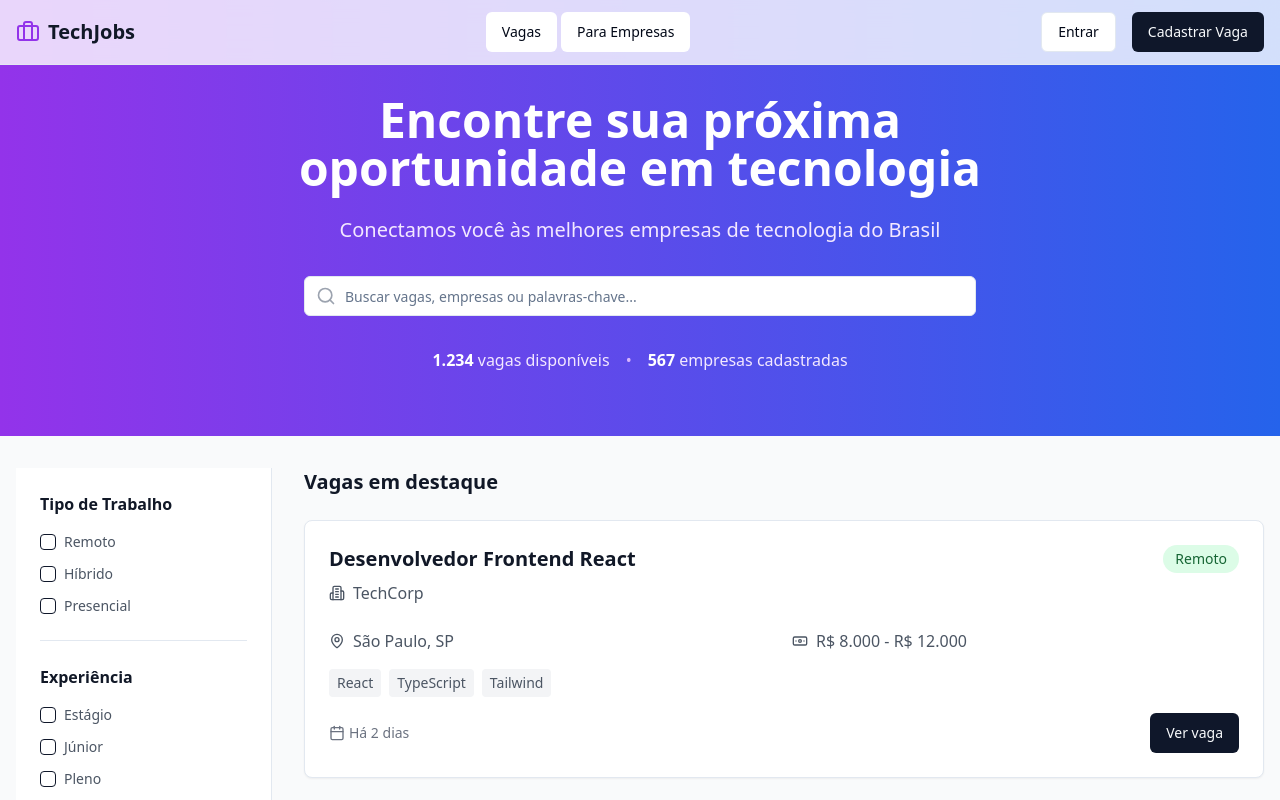
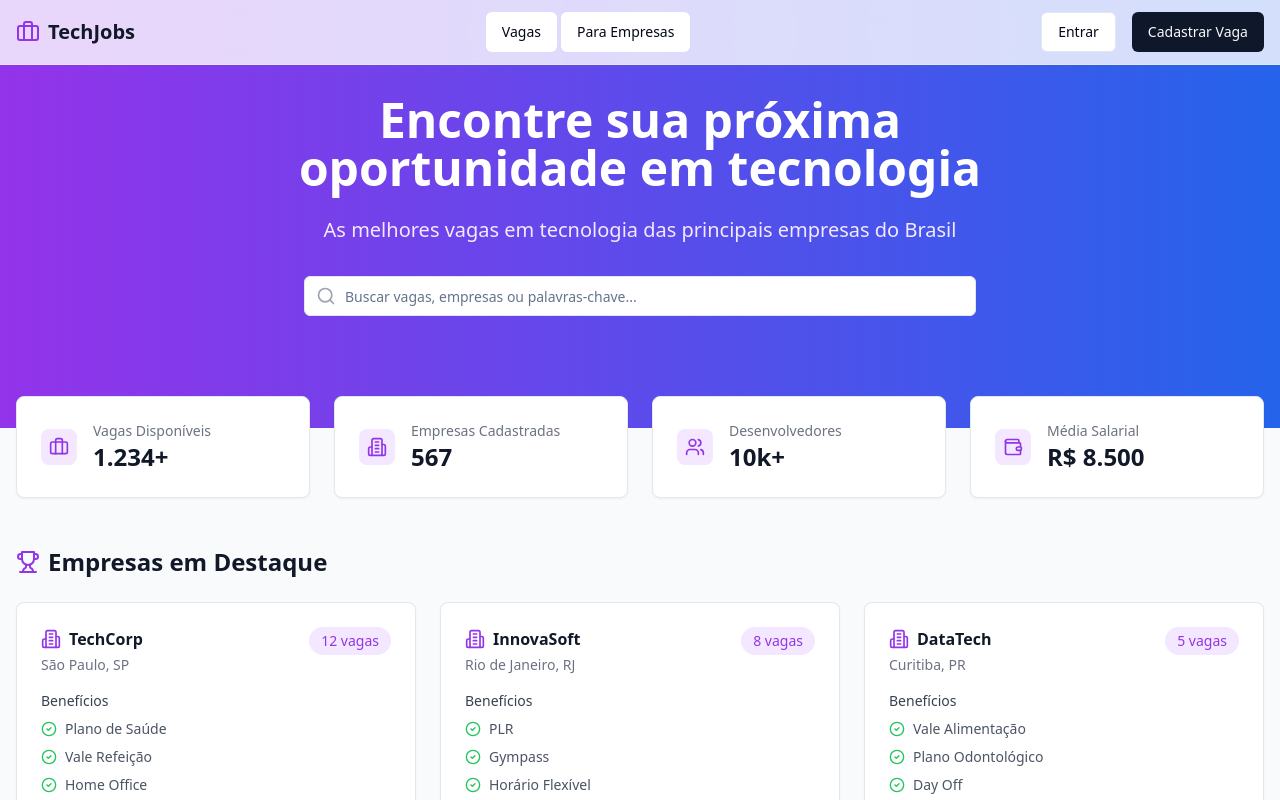
Before and after one commit to HenriqueMarques12/vaga-hub-landing, a React (Vite) app: page / in a window 1280 px wide. Shown: the top 800 px of the page. Built offline with nearby package versions, Linux system fonts and the light colour scheme.

Commit message:
Refactor: Improve page design and completeness

```diff
--- /dev/null
+++ b/src/components/ui/featured-companies.tsx
@@ -0,0 +1,66 @@
+
+import { Card, CardContent } from "./card"
+import { Building2, CheckCircle2, Trophy } from "lucide-react"
+
+const companies = [
+  {
+    name: "TechCorp",
+    openPositions: 12,
+    location: "São Paulo, SP",
+    benefits: ["Plano de Saúde", "Vale Refeição", "Home Office"]
+  },
+  {
+    name: "InnovaSoft",
+    openPositions: 8,
+    location: "Rio de Janeiro, RJ",
+    benefits: ["PLR", "Gympass", "Horário Flexível"]
+  },
+  {
+    name: "DataTech",
+    openPositions: 5,
+    location: "Curitiba, PR",
+    benefits: ["Vale Alimentação", "Plano Odontológico", "Day Off"]
+  }
+]
+
+export function FeaturedCompanies() {
+  return (
+    <section className="py-12">
+      <div className="flex items-center gap-2 mb-6">
+        <Trophy className="w-6 h-6 text-purple-600" />
+        <h2 className="text-2xl font-semibold text-gray-900">Empresas em Destaque</h2>
+      </div>
+      <div className="grid grid-cols-1 md:grid-cols-3 gap-6">
+        {companies.map((company) => (
+          <Card key={company.name} className="hover:shadow-lg transition-shadow">
+            <CardContent className="p-6">
+              <div className="flex items-start justify-between mb-4">
+                <div>
+                  <div className="flex items-center gap-2">
+                    <Building2 className="w-5 h-5 text-purple-600" />
+                    <h3 className="font-semibold text-gray-900">{company.name}</h3>
+                  </div>
+                  <p className="text-sm text-gray-500 mt-1">{company.location}</p>
+                </div>
+                <span className="px-3 py-1 bg-purple-100 text-purple-600 text-sm font-medium rounded-full">
+                  {company.openPositions} vagas
+                </span>
+              </div>
+              <div>
+                <p className="text-sm font-medium text-gray-700 mb-2">Benefícios</p>
+                <div className="space-y-2">
+                  {company.benefits.map((benefit) => (
+                    <div key={benefit} className="flex items-center gap-2">
+                      <CheckCircle2 className="w-4 h-4 text-green-500" />
+                      <span className="text-sm text-gray-600">{benefit}</span>
+                    </div>
+                  ))}
+                </div>
+              </div>
+            </CardContent>
+          </Card>
+        ))}
+      </div>
+    </section>
+  )
+}
--- /dev/null
+++ b/src/components/ui/stats-card.tsx
@@ -0,0 +1,24 @@
+
+import { Card, CardContent } from "./card"
+
+interface StatsCardProps {
+  label: string
+  value: string
+  icon: React.ReactNode
+}
+
+export function StatsCard({ label, value, icon }: StatsCardProps) {
+  return (
+    <Card>
+      <CardContent className="flex items-center p-6">
+        <div className="p-2 bg-purple-100 rounded-lg mr-4">
+          {icon}
+        </div>
+        <div>
+          <p className="text-sm font-medium text-gray-500">{label}</p>
+          <h4 className="text-2xl font-bold text-gray-900">{value}</h4>
+        </div>
+      </CardContent>
+    </Card>
+  )
+}
--- a/src/pages/Index.tsx
+++ b/src/pages/Index.tsx
@@ -1,10 +1,11 @@
-
 import { JobCard } from "@/components/ui/job-card"
 import { SearchBar } from "@/components/ui/search-bar"
 import { FilterSidebar } from "@/components/ui/filter-sidebar"
 import { Navbar } from "@/components/ui/navbar"
+import { StatsCard } from "@/components/ui/stats-card"
+import { FeaturedCompanies } from "@/components/ui/featured-companies"
+import { Briefcase, Building2, Users, Wallet } from "lucide-react"
 
-// Dados mockados para exemplo
 const jobs = [
   {
     title: "Desenvolvedor Frontend React",
@@ -35,6 +36,29 @@ const jobs = [
   },
 ];
 
+const stats = [
+  {
+    label: "Vagas Disponíveis",
+    value: "1.234+",
+    icon: <Briefcase className="w-5 h-5 text-purple-600" />
+  },
+  {
+    label: "Empresas Cadastradas",
+    value: "567",
+    icon: <Building2 className="w-5 h-5 text-purple-600" />
+  },
+  {
+    label: "Desenvolvedores",
+    value: "10k+",
+    icon: <Users className="w-5 h-5 text-purple-600" />
+  },
+  {
+    label: "Média Salarial",
+    value: "R$ 8.500",
+    icon: <Wallet className="w-5 h-5 text-purple-600" />
+  }
+]
+
 const Index = () => {
   return (
     <div className="min-h-screen bg-gray-50">
@@ -43,29 +67,38 @@ const Index = () => {
       {/* Hero Section */}
       <section className="bg-gradient-to-r from-purple-600 to-blue-600 pt-24 pb-16">
         <div className="container mx-auto px-4">
-          <div className="max-w-3xl mx-auto text-center mb-8">
+          <div className="max-w-3xl mx-auto text-center mb-12">
             <h1 className="text-4xl md:text-5xl font-bold text-white mb-6">
               Encontre sua próxima oportunidade em tecnologia
             </h1>
             <p className="text-xl text-purple-100 mb-8">
-              Conectamos você às melhores empresas de tecnologia do Brasil
+              As melhores vagas em tecnologia das principais empresas do Brasil
             </p>
             <div className="max-w-2xl mx-auto">
               <SearchBar />
             </div>
           </div>
-
-          <div className="flex justify-center gap-4 text-white">
-            <p className="text-purple-100">
-              <span className="font-semibold text-white">1.234</span> vagas disponíveis
-            </p>
-            <span className="text-purple-300">•</span>
-            <p className="text-purple-100">
-              <span className="font-semibold text-white">567</span> empresas cadastradas
-            </p>
-          </div>
         </div>
       </section>
+
+      {/* Stats Section */}
+      <section className="container mx-auto px-4 -mt-8">
+        <div className="grid grid-cols-1 md:grid-cols-4 gap-6">
+          {stats.map((stat) => (
+            <StatsCard
+              key={stat.label}
+              label={stat.label}
+              value={stat.value}
+              icon={stat.icon}
+            />
+          ))}
+        </div>
+      </section>
+
+      {/* Featured Companies */}
+      <div className="container mx-auto px-4">
+        <FeaturedCompanies />
+      </div>
 
       {/* Main Content */}
       <div className="container mx-auto px-4 py-8">
@@ -73,9 +106,10 @@ const Index = () => {
           <FilterSidebar />
 
           <main className="flex-1">
-            <div className="mb-6 flex justify-between items-center">
-              <h2 className="text-xl font-semibold text-gray-900">
-                Vagas em destaque
+            <div className="mb-6">
+              <h2 className="text-2xl font-semibold text-gray-900 flex items-center gap-2">
+                <Briefcase className="w-6 h-6 text-purple-600" />
+                Vagas em Destaque
               </h2>
             </div>
             <div className="grid grid-cols-1 gap-6">
```
